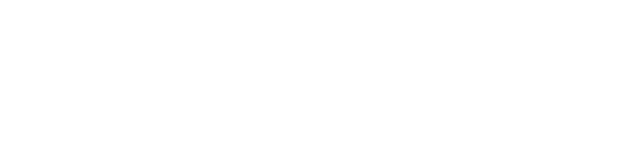
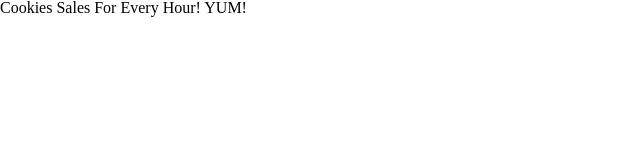
Before and after one commit to colegibbs/cookie-stand, a plain HTML site: page sales.html in a window 1280 px wide. Shown: the whole page, without its empty margins (0-640 px from the left). Drawn offline with Linux system fonts and the light colour scheme.

Commit message:
created h1 tag

```diff
--- a/sales.html
+++ b/sales.html
@@ -1,11 +1,12 @@
 <!DOCTYPE html>
 <html>
   <head>
-    <title>Cookes Sales</title>
+    <title>Cookie Sales</title>
     <link rel="stylesheet" href="css/reset.css">
     <link rel="stylesheet" href="css/style.css">
   </head>
   <body>
+    <h1>Cookies Sales For Every Hour! YUM!</h1>
     <section id="city sales"></section>
   </body>
   <script src="js/app.js"></script>
```
